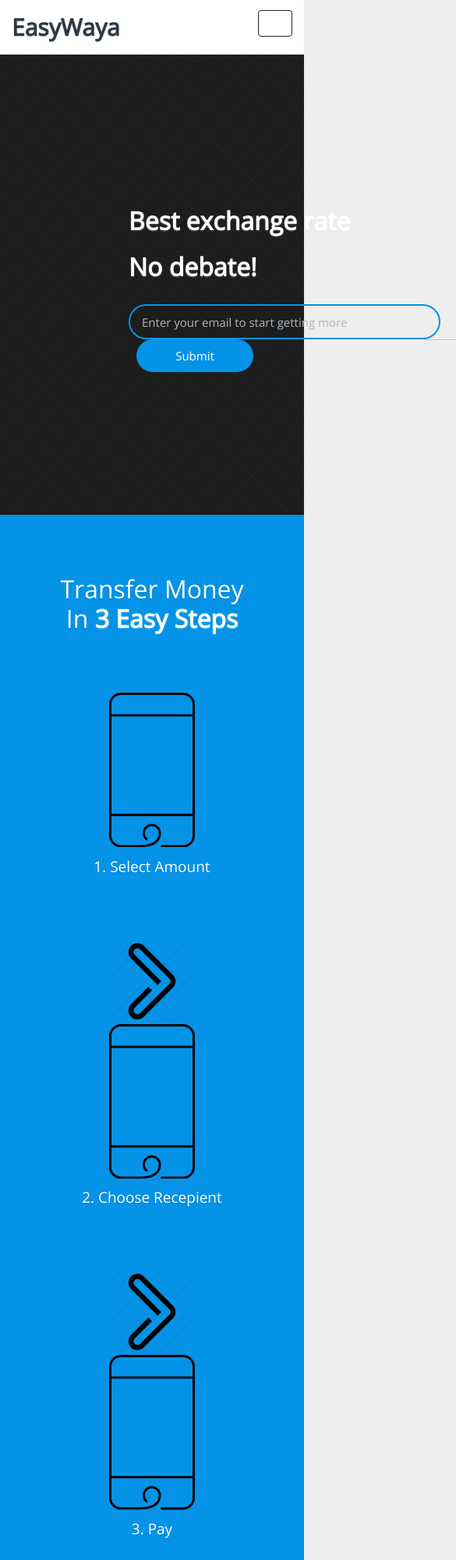
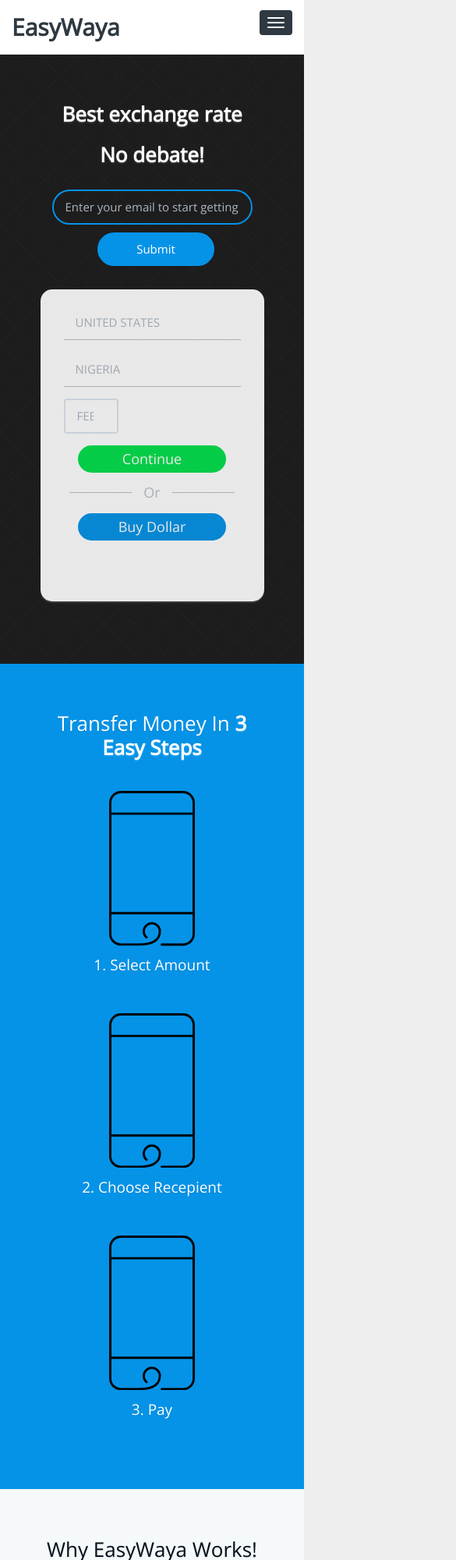
Before and after one commit to andela-mfalade/easy-wire, a website: page index.html in a window 390 px wide. Shown: the top 2000 px of the page at 78% size, 585 px wide, since content can reach past the window. Drawn offline with nearby package versions, Linux system fonts and the light colour scheme; files whose address does not match are found by name.

Commit message:
[WIP] Make homepage Responsive on Mobile devices

```diff
--- a/index.html
+++ b/index.html
@@ -12,17 +12,17 @@
     <!-- Google Fonts -->
     <link href='https://fonts.googleapis.com/css?family=Roboto:300,400,700|Open+Sans|Lato|Source+Sans+Pro' rel='stylesheet' type='text/css'>
     <!-- Bootstrap CSS -->
-    <link rel="stylesheet" type="text/css" href="public/css/bootstrap.min.css">
+    <link rel="stylesheet" type="text/css" href="node_modules/bootstrap/dist/css/bootstrap.min.css">
     <!-- Custom CSS -->
     <link rel="stylesheet" type="text/css" href="public/css/base.css">
 </head>
 
 <body>
     <!-- Navigation -->
-    <nav class="navbar navbar-default navbar-fixed-top">
+    <nav class="navbar navbar-default navbar-fixed-top" role="navigation">
         <div class="container">
             <div class="navbar-header page-scroll">
-                <button type="button" class="navbar-toggle" data-toggle="collapse" data-target="#bs-example-navbar-collapse-1">
+                <button type="button" class="navbar-toggle collapsed" data-toggle="collapse" data-target="#bs-example-navbar-collapse-1">
                     <span class="sr-only">Toggle navigation</span>
                     <span class="icon-bar"></span>
                     <span class="icon-bar"></span>
@@ -46,15 +46,15 @@
                     </li>
                     <li class="page-scroll">
                         <div class="buttonHolder">
-                            <a href="#" class="ghostButtonGreen">Sign in</a>
+                            <a href="#" class="ghostButton defaultGreen">Sign in</a>
                         </div>
                     </li>
-                    <li class="">
+                    <li class="hideOnMobile">
                         <a href="#"></a>
                     </li>
                     <li class="page-scroll">
                         <div class="buttonHolder">
-                            <a href="#" class="ghostButtonInvertedGreen">Sign up</a>
+                            <a href="#" class="ghostButton invertedGreen">Sign up</a>
                         </div>
                     </li>
                 </ul>
@@ -62,10 +62,11 @@
         </div>
     </nav>
     <!-- Intro banner Section -->
-    <section id="introArea">
+    <section class="">
+        <div id="introArea">
             <div class="introContent verticallyCenteredContent col-md-12">
                 <div class="row verticallyCenteredContainer">
-                <div class="col-lg-7 verticallyCenteredContent">
+                    <div class="col-md-7 verticallyCenteredContent">
                       <div class="intro-text">
                           <div class="">
                               <h2 class="name jumboText">Best exchange rate</h2>
@@ -73,7 +74,7 @@
                               <br />
                               <form class="form-inline">
                                   <input type="email" class="form-control ghostForm blue" id="" placeholder="Enter your email to start getting more">
-                              <button type="submit" class="ghostButtonInvertedBlue paddedBtn">Submit</button>
+                                  <button type="submit" class="ghostButton invertedBlue paddedBtn">Submit</button>
                               </form>
                           </div>
                       </div>
@@ -99,17 +100,18 @@
                                   </div>
 
                                   <div class="form-group text-center">
-                                  <button type="submit" class="ghostButtonInvertedGreen jumboBtn">Continue</button>
+                                      <button type="submit" class="ghostButton invertedGreen lg">Continue</button>
                                   </div>
 
                                    <div class="form-group text-center">
-                                <p><span class="fancy">Or</span></p>
+                                    <p class="clearMargin"><span class="fancy">Or</span></p>
                                   </div>
 
                                   <div class="form-group text-center">
-                                  <button type="submit" class="ghostButtonInvertedBlue jumboBtn">Buy Dollar</button>
+                                      <button type="submit" class="ghostButton invertedBlue lg">Buy Dollar</button>
                                   </div>
                               </form>
+                          </div>
                     </div>
                 </div>
             </div>
@@ -121,14 +123,14 @@
     <section id="howItWorks">
         <div class="container verticallyCenteredContent">
             <div class="row">
-                <div class="col-lg-12 boldTextContainer">
+                <div class="col-md-12 boldTextContainer">
                     <h2 class="text-center lightTitle">Transfer Money In <span class="jumboText">3 Easy Steps<span></h2>
                 </div>
             </div>
             <div class="row">
-                <div class="col-lg-8 boldTextContainer col-md-offset-2">
+                <div class="col-md-8 col-md-offset-2 boldTextContainer">
                     <div class="row">
-                        <div class="col-sm-3 howItWorks-item">
+                        <div class="col-md-3 howItWorks-item">
                             <div class="imgHolder">
                                 <svg id="Inactive" xmlns="http://www.w3.org/2000/svg" viewBox="0 0 114.1 205.8">
                                     <path fill="none" stroke="#000" stroke-width="3" stroke-linecap="round" stroke-linejoin="round" stroke-miterlimit="10" d="M70.1 204.3h28.3c7.9 0 14.2-6.4 14.2-14.2V15.7c0-7.9-6.4-14.2-14.2-14.2H15.7C7.9 1.5 1.5 7.9 1.5 15.7V190c0 7.9 6.4 14.2 14.2 14.2h24.1c19.3 0 27.6-6.2 27.7-17.5.1-5.9-4.8-10.7-10.7-10.7s-10.7 4.8-10.7 10.7c0 3.2 1.4 6.1 3.7 8.1"></path>
@@ -139,12 +141,12 @@
                                 <h4>1. Select Amount</h4>
                             </div>
                         </div>
-                        <div class="col-sm-1 transImg">
+                        <div class="col-md-1 transImg">
                             <div class="imgHolder verticallyCenteredContent">
                                 <img src="public/images/trans.png" class="responsive_img">
                             </div>
                         </div>
-                        <div class="col-sm-4 howItWorks-item">
+                        <div class="col-md-4 howItWorks-item">
                             <div class="imgHolder">
                                 <svg id="Inactive" xmlns="http://www.w3.org/2000/svg" viewBox="0 0 114.1 205.8">
                                     <path fill="none" stroke="#000" stroke-width="3" stroke-linecap="round" stroke-linejoin="round" stroke-miterlimit="10" d="M70.1 204.3h28.3c7.9 0 14.2-6.4 14.2-14.2V15.7c0-7.9-6.4-14.2-14.2-14.2H15.7C7.9 1.5 1.5 7.9 1.5 15.7V190c0 7.9 6.4 14.2 14.2 14.2h24.1c19.3 0 27.6-6.2 27.7-17.5.1-5.9-4.8-10.7-10.7-10.7s-10.7 4.8-10.7 10.7c0 3.2 1.4 6.1 3.7 8.1"></path>
@@ -155,12 +157,12 @@
                                 <h4>2. Choose Recepient</h4>
                             </div>
                         </div>
-                        <div class="col-sm-1 transImg">
+                        <div class="col-md-1 transImg">
                             <div class="imgHolder verticallyCenteredContent">
                                 <img src="public/images/trans.png" class="responsive_img">
                             </div>
                         </div>
-                        <div class="col-sm-3">
+                        <div class="col-md-3">
                             <div class="imgHolder">
                                 <svg id="Inactive" xmlns="http://www.w3.org/2000/svg" viewBox="0 0 114.1 205.8">
                                     <path fill="none" stroke="#000" stroke-width="3" stroke-linecap="round" stroke-linejoin="round" stroke-miterlimit="10" d="M70.1 204.3h28.3c7.9 0 14.2-6.4 14.2-14.2V15.7c0-7.9-6.4-14.2-14.2-14.2H15.7C7.9 1.5 1.5 7.9 1.5 15.7V190c0 7.9 6.4 14.2 14.2 14.2h24.1c19.3 0 27.6-6.2 27.7-17.5.1-5.9-4.8-10.7-10.7-10.7s-10.7 4.8-10.7 10.7c0 3.2 1.4 6.1 3.7 8.1"></path>
@@ -177,17 +179,17 @@
             </div>
         </div>
     </section>
+
     <!-- Grid Section -->
     <section id="whyItWorks">
         <div class="container">
             <div class="row">
-                <div class="col-lg-12 text-center boldTextContainer">
+                <div class="col-md-12 text-center boldTextContainer">
                     <h2>Why EasyWaya Works!</h2>
-                </div>
                 </div>
                  <br />
             <div class="row">
-                <div class="col-sm-4 whyItWorks-item">
+                <div class="col-md-4 col-sm-6 col-xs-12 whyItWorks-item">
                     <div class="sectionImage">
                         <img src="public/images/icon2.png" class="img-responsive" alt="">
                     </div>
@@ -198,7 +200,7 @@
                         </div>
                     </div>
                 </div>
-                <div class="col-sm-4 whyItWorks-item">
+                <div class="col-md-4 col-sm-6 col-xs-12 whyItWorks-item">
                     <div class="sectionImage">
                         <img src="public/images/icon1.png" class="img-responsive" alt="">
                     </div>
@@ -209,7 +211,7 @@
                         </div>
                     </div>
                 </div>
-                <div class="col-sm-4 whyItWorks-item">
+                <div class="col-md-4 col-sm-6 col-xs-12 whyItWorks-item">
                     <div class="sectionImage">
                         <img src="public/images/icon2.png" class="img-responsive" alt="">
                     </div>
@@ -220,7 +222,7 @@
                         </div>
                     </div>
                 </div>
-                <div class="col-sm-4 whyItWorks-item">
+                <div class="col-md-4 col-sm-6 col-xs-12 whyItWorks-item">
                     <div class="sectionImage">
                         <img src="public/images/icon1.png" class="img-responsive" alt="">
                     </div>
@@ -232,7 +234,7 @@
                         </div>
                     </div>
                 </div>
-                <div class="col-sm-4 whyItWorks-item">
+                <div class="col-md-4 col-sm-6 col-xs-12 whyItWorks-item">
                     <div class="sectionImage">
                         <img src="public/images/icon2.png" class="img-responsive" alt="">
                     </div>
@@ -243,7 +245,7 @@
                         </div>
                     </div>
                 </div>
-                <div class="col-sm-4 whyItWorks-item">
+                <div class="col-md-4 col-sm-6 col-xs-12 whyItWorks-item">
                     <div class="sectionImage">
                         <img src="public/images/icon1.png" class="img-responsive" alt="">
                     </div>
@@ -251,6 +253,7 @@
                         <h4>Unlock</h4>
                         <div class="textBox">
                             <p>Let's keep this a surprise till we launch ;)</p>
+                        </div>
                     </div>
                 </div>
             </div>
@@ -267,7 +270,8 @@
                 <div class="col-md-4 downloadSection-item text-center">
                     <h2>Download the App</h2>
                     <div class="row">
-                        <div class="col-md-12 lgMarginTop">
+                        <div class="lgMarginTop hideOnMobile"></div>
+                        <div class="col-md-12">
                             <div class="row">
                                 <div class="col-md-6 getAppImg">
                                     <img src="public/images/app_store.png">
@@ -322,6 +326,12 @@
             </div>
         </div>
     </footer>
+
+    <!-- Jquery -->
+    <script src="node_modules/jquery/jquery.min.js"></script>
+
+    <!-- Bootstrap -->
+    <script src="node_modules/bootstrap/dist/js/bootstrap.min.js"></script>
 </body>
 
 </html>
--- a/package.json
+++ b/package.json
@@ -12,5 +12,9 @@
   "devDependencies": {
     "gulp": "^3.9.1",
     "gulp-sass": "^2.3.2"
+  },
+  "dependencies": {
+    "bootstrap": "^3.3.6",
+    "jquery": "^1.9.1"
   }
 }
--- a/src/sass/abstracts/_mixins.scss
+++ b/src/sass/abstracts/_mixins.scss
@@ -0,0 +1,6 @@
+@mixin border-radius($radius) {
+    @each $vendorPrefix in $vendorPrefixes {
+        #{$vendorPrefix}-border-radius:$radius;
+    }
+    border-radius:$radius;
+}
--- a/src/sass/abstracts/_utils.sass
+++ b/src/sass/abstracts/_utils.sass
@@ -15,8 +15,12 @@
 
 .smMarginTop
     margin-top: 25px
+
 .clearPadding
     padding: 0
+
+.clearMargin
+    margin: 0
 
 .bolder
     text-weight: 600
@@ -26,19 +30,21 @@
     text-align: center
     display: inline-block
     position: relative
+    color: $easyLightGrey
 
-.fancy:before, .fancy:after
-    content: ""
-    position: absolute
-    height: 5px
-    border-bottom: 1px solid $easyLightGrey
-    top: 0
-    width: 180px
+    &:before,
+    &:after
+        content: ""
+        position: absolute
+        height: 5px
+        border-bottom: 1px solid $easyLightGrey
+        top: 0
+        width: 180px
 
-.fancy:before
-    right: 100%
-    margin-right: 15px
+    &:before
+        right: 100%
+        margin-right: 35px
 
-.fancy:after
-    left: 100%
-    margin-left: 15px
+    &:after
+        left: 100%
+        margin-left: 35px
--- a/src/sass/abstracts/_variables.sass
+++ b/src/sass/abstracts/_variables.sass
@@ -17,3 +17,5 @@
 $easyButtonRadius: 9999px
 
 $footerWhite: #E7E7E7
+
+$vendorPrefixes: -moz -webkit -o -ms -khtml
--- a/src/sass/base.sass
+++ b/src/sass/base.sass
@@ -1,12 +1,15 @@
+@import base/_resets
+
 @import layout/_header
 @import layout/_footer
+@import layout/_grid
 
-@import base/_resets
 
 @import components/_buttons
 @import components/_forms
 
 @import abstracts/_utils
+@import abstracts/_mixins
 
 // Pages Styles
 @import pages/_home
--- a/src/sass/base/_resets.sass
+++ b/src/sass/base/_resets.sass
@@ -1,25 +1,34 @@
 @import abstracts/_variables
 
-body, h1, h2, h3, h4, h5, h6, p, a
-    // font-family: 'Roboto', 'Open Sans', 'Lato', 'Source Sans Pro', sans-serif
+body,
+h1,
+h2,
+h3,
+h4,
+h5,
+h6,
+p,
+a
     font-family: 'Open Sans', sans-serif
     line-height: 120%
-    transition: all 200ms ease-in-out
 
-h1, h2, h3, h4, h5, h6
+h1,
+h2,
+h3,
+h4,
+h5,
+h6
     text-shadow: 0 1px 2px rgba(6,24,63,.1)
     font-weight: 400
 
-a, p
+a,
+p
     color: $easyDarkGrey
     font-weight: 400
 
-a:hover
-    color: #717f86
-    text-decoration: none
-
-.navbar-default .navbar-nav>li
-    a:hover, a:focus
+.navbar-default .navbar-nav>li a
+    &:hover,
+    &:focus
         color: #717f86
 
 .divider
--- a/src/sass/components/_buttons.sass
+++ b/src/sass/components/_buttons.sass
@@ -1,45 +1,70 @@
 @import abstracts/_mixins
 @import abstracts/_variables
 
-@mixin ghostButton($buttonColor, $radius)
-    height: $easyButtonHeight
-    -webkit-border-radius: $radius
-    -moz-border-radius:    $radius
-    -ms-border-radius:     $radius
-    border-radius:         $radius
+
+%buttonStyles
     padding: 5px 30px
     width: 150px
     font-weight: 200
     text-align: center
     align-self: center
-    color: $buttonColor
-    border: 2px solid $buttonColor
-    text-shadow: none
+    text-shadow: none!important
     background: transparent
 
-@mixin invertedGhostButton($buttonColor)
-    @include ghostButton($buttonColor, $easyButtonRadius)
-    background: $buttonColor !important
-    color: $easyWhite!important
+    &:active,
+    &:visited,
+    &:focus
+        outline: none
 
-.ghostButtonGreen
-    @include ghostButton($easyGreen, $easyButtonRadius)
-
-.ghostButtonBlue
-    @include ghostButton($easyBlue, $easyButtonRadius)
-
-.ghostButtonInvertedGreen
-    @include invertedGhostButton($easyGreen)
-
-.ghostButtonInvertedBlue
-    @include invertedGhostButton($easyBlue)
-
-.jumboBtn
+%jumboBtn
     font-size: 22px;
     text-align: center;
     height: 50px;
     width: 210px;
     vertical-align: middle;
+
+
+@mixin ghostButtonMixin($buttonColor: $easyBlue)
+    @extend %buttonStyles
+    @include border-radius($easyButtonRadius)
+    height: $easyButtonHeight
+    color: $buttonColor!important
+    border: 2px solid $buttonColor
+
+    &:hover
+        background: $buttonColor
+        color: $easyWhite!important
+
+@mixin invertedGhostButtonMixin($buttonColor)
+    @include ghostButtonMixin($buttonColor)
+    background: $buttonColor !important
+    color: $easyWhite!important
+
+    &:hover
+        background: transparent!important
+        color: $buttonColor!important
+
+
+.ghostButton
+    @include ghostButtonMixin()
+
+    &.defaultGreen
+        @include ghostButtonMixin($easyGreen)
+
+    &.defaultBlue
+        @include ghostButtonMixin()
+
+    &.invertedGreen
+        @include invertedGhostButtonMixin($easyGreen)
+
+        &.lg
+            @extend %jumboBtn
+
+    &.invertedBlue
+        @include invertedGhostButtonMixin($easyBlue)
+
+        &.lg
+            @extend %jumboBtn
 
 .buttonHolder
     height: $easyHeaderHeight
@@ -47,11 +72,5 @@
     justify-content: center
 
 .paddedBtn
-    height: 42px
+    height: 43px!important
     margin-left: 10px
-
-
-// Event handlers
-.ghostButtonGreen:active, .ghostButtonBlue:active, .ghostButtonInvertedGreen:active,.ghostButtonInvertedBlue:active .ghostButtonGreen:hover, .ghostButtonBlue:hover, .ghostButtonInvertedGreen:hover, .ghostButtonInvertedBlue:hover, .ghostButtonGreen:visited, .ghostButtonBlue:visited, .ghostButtonInvertedGreen:visited,.ghostButtonInvertedBlue:visited
-    text-decoration: none
-    outline: none
--- a/src/sass/components/_forms.sass
+++ b/src/sass/components/_forms.sass
@@ -1,11 +1,12 @@
 .ghostForm
-    width: 400px !important
+    width: 100%
     background: transparent
     border-radius: 9999px
 
 .blue
     @extend .ghostForm
     border: 2px solid #0593E7
+
 .white
     @extend .ghostForm
     border: 2px solid #FFFFFF
--- /dev/null
+++ b/src/sass/layout/_grid.sass
@@ -0,0 +1,132 @@
+@import abstracts/_variables
+
+@media (max-width: 767px)
+    //---- Header related MQs ----
+    .navbar-default
+        .navbar-collapse,
+        .navbar-form
+            background: $easyWhite
+
+    .container-fluid>.navbar-collapse,
+    .container-fluid>.navbar-header,
+    .container>.navbar-header
+        height: 70px
+
+    //----------------------------
+
+    //---- HeroArea related MQs -----
+    .sectionText
+        .textBox
+            padding: 5px 40px!important
+
+    .verticallyCenteredContainer
+        display: inline-block!important
+
+    #introArea
+        display: inline-block!important
+        text-align: center
+        width: 100%
+        height: 100%!important
+
+        .intro-text
+            padding: 0!important
+
+        .introContent
+            margin: 50px 0;
+            padding: 0!important
+
+    #conversionFormContainer
+        margin: 30px 0!important
+        border-radius: 15px
+    //-------------------------- End
+
+
+    //---- HowItWorks related MQs ----
+    .transImg
+        display: none
+
+    .howItWorks-item
+        margin-bottom: 50px
+    //--------------------- End
+
+
+    //---- WhyItWorks related MQs ----
+    #whyItWorks,
+    #howItWorks,
+    #downloadSection
+        width: 100%;
+        padding: 40px!important
+    //------------------------- End
+
+
+    //---- Footer related MQs ----
+    footer
+        padding-top: 50px
+        madding-bottom: 30px
+        .firstCol,
+        .thirdCol
+            padding: 0
+        .copyright
+            text-align: center
+
+        .col-md-4
+            margin-bottom: 50px
+
+    .footer-above
+        text-align: left
+
+    .getAppImg
+        margin: 15px 0
+
+    .img-responsive
+        margin: 0 auto
+    //------------------------------
+
+
+
+    //---- General Stylings MQs ----
+    .hideOnMobile
+        display: none!important
+    .boldTextContainer
+        margin-bottom: 40px!important
+
+    .ghostForm,
+    .blue,
+    .white
+        margin-bottom: 10px
+
+    .jumboText
+        font-size: 26px
+
+    .fancy
+        &:before,
+        &:after
+            width: 80px!important
+
+        &:after
+            margin-left: 15px!important
+
+        &:before
+            margin-right: 15px!important
+
+    .ghostButton.invertedGreen.lg,
+    .ghostButton.invertedBlue.lg
+        font-size: 18px!important
+        height: 35px!important
+        width: 190px!important
+
+    h2
+        font-size: 26px
+
+    //--------------------------
+
+// @media(max-width:767px)
+
+
+// @media(min-width:768px)
+
+
+// @media(min-width:992px)
+
+
+// @media(min-width:1200px)
--- a/src/sass/layout/_header.sass
+++ b/src/sass/layout/_header.sass
@@ -3,7 +3,7 @@
 .navbar
     background: $easyWhite
     height: 70px
-    border-bottom: solid 2px transparent
+    border-bottom: solid 1px transparent
     border-bottom-color: #E9F0F3
 
     .navLinks
@@ -13,12 +13,27 @@
 .navbar-brand
     font-size: 30px
     font-weight: 600
-    text-shadow: 0 1px 2px rgba(6,24,63,.2)
 
 
 .navbar-default
     .navbar-brand
         color: $easyDarkGrey
 
-    .navbar-nav>li>a
-        color: $easyDarkGrey
+        &:hover,
+        &:hover
+            color: $easyDarkGrey
+
+    .navbar-nav>li
+        a
+            color: $easyDarkGrey
+            text-decoration: none
+            text-shadow: none
+
+            &:hover
+                color: $easyDeepBlue
+                text-decoration: none
+                text-shadow: none
+
+.navbar-toggle
+    background-color: $easyDarkGrey
+    border: none
--- a/src/sass/pages/_home.sass
+++ b/src/sass/pages/_home.sass
@@ -45,6 +45,7 @@
 
     #conversionForm input[type="text"]
         border: none
+        box-shadow: none
         border-radius: 0
         border-bottom: 1px solid $easyLightGrey
 
@@ -67,10 +68,14 @@
     padding: 55px;
 
 #whyItWorks
-    background: $easySubtleWhite
+    // background: $easySubtleWhite
     @extend .largePadding
     color: $easyDeepBlue
     font-weight: 600
+
+    background-color: #f6f9fa;
+    border-top: solid 1px #e9f0f3;
+    border-bottom: solid 1px #e9f0f3;
 
 //-- Download Section stylings
 #downloadSection
```
Also changed, not shown: public/css/base.css. Lines whose indentation alone changed are shown as unchanged.
